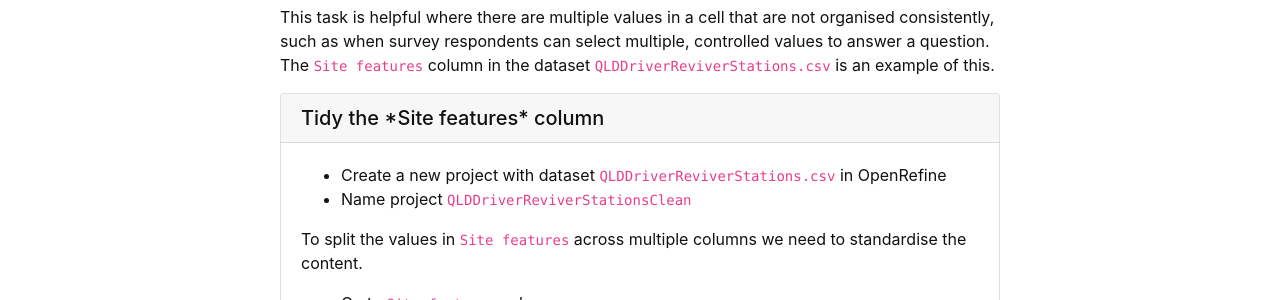
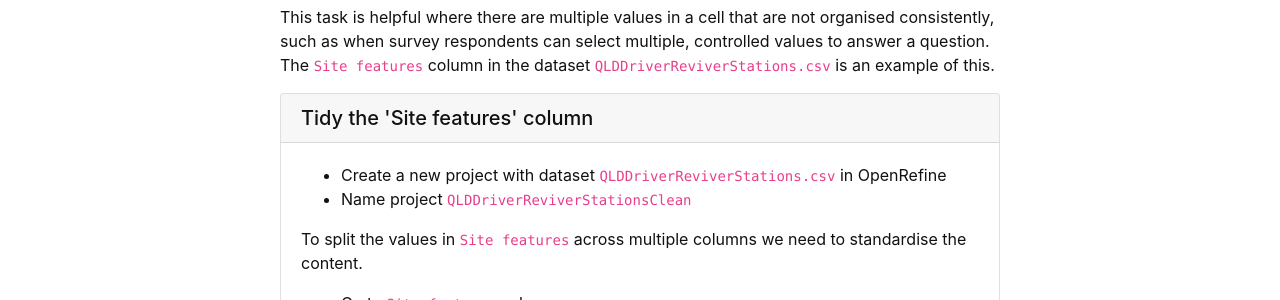
Before and after one commit to GULibrarySandbox/advanced-data-wrangle-old, a Jekyll site: the page built from content/5-lesson.md, in a window 1280 px wide and 900 px high. Shown: the part 426-726 px from the top of the window. Built offline with Jekyll 4.4.1, drawn with Linux system fonts in a browser that asks for light colours; some of the changed text lies outside the part shown.

```diff
--- a/content/5-lesson.md
+++ b/content/5-lesson.md
@@ -40,7 +40,7 @@ There is still a bit more cleaning to do to remove whitespaces around the separa
 - Remove the  `“; “`  with  `Edit Cells > Transform` and
 - GREL expression:  `value.replace("; ",";").replace(" ;",";")`
 - `Facet > Custom text facet > using value.split(“;”)`  to see all value results.
-- These include  `play area`,  `table`,  `universal access toilet`  and  `water`.{% endcapture %} {% include card.md header="Tidy the *Site features* column" text=text %}
+- These include  `play area`,  `table`,  `universal access toilet`  and  `water`.{% endcapture %} {% include card.md header="Tidy the 'Site features' column" text=text %}
 
 {% capture text %}
 - Click on first Facet result  `Play area` , with 11 results
```
Also changed, not shown: other parts of content/5-lesson.md (+1 -1 lines).
